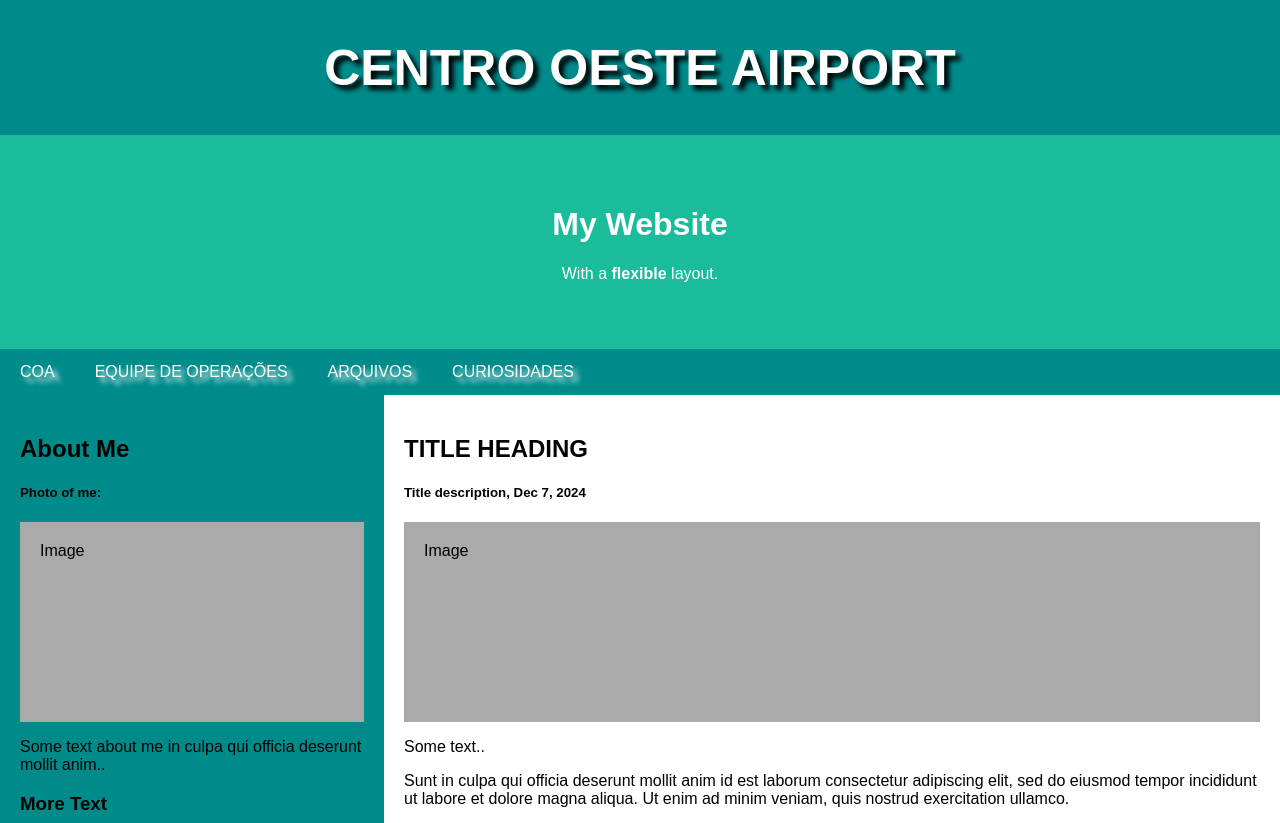
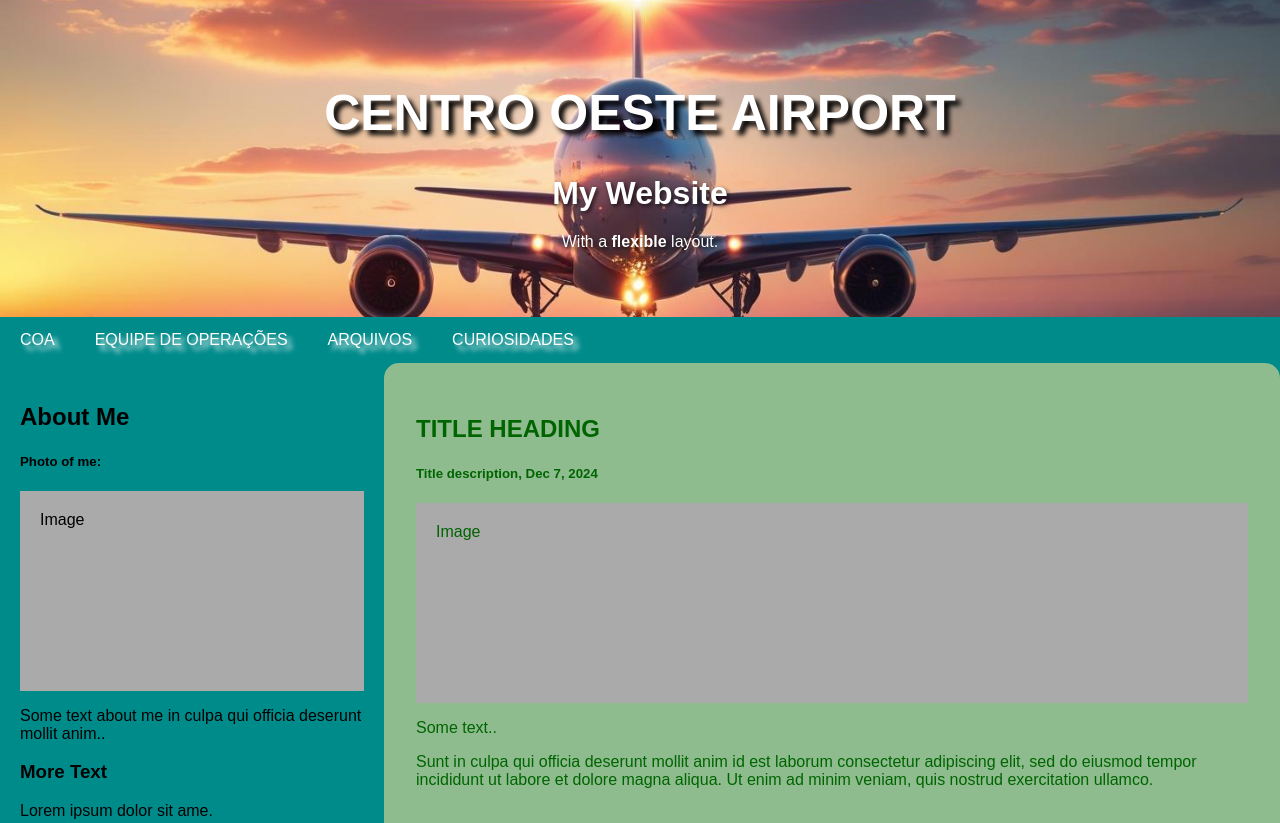
Before and after one commit to Leydson22/Estudos, a plain HTML site: page Tailwind/default.html in a window 1280 px wide. Shown: the top 823 px of the page. Drawn offline with Linux system fonts and the light colour scheme.

Commit message:
modificaçoes no layoute

```diff
--- a/Tailwind/default.html
+++ b/Tailwind/default.html
@@ -21,6 +21,22 @@ body {
   text-align: center;
   background: #1abc9c;
   color: white;
+}
+
+
+.header {
+  padding: 50px; /* Mantém o espaçamento interno do header */
+  text-align: center; /* Centraliza o texto */
+  color: white; /* Cor do texto no header */
+  text-shadow: 2px 2px 4px rgba(0,0,0,0.7); /* Sombra para o texto para melhorar a leitura */
+
+  /* --- PROPRIEDADES DA IMAGEM DE FUNDO --- */
+  background-image: url('Imagens/aeronave.jpg'); /* Define a imagem de fundo */
+  background-size: cover; /* Ajusta a imagem para cobrir todo o header */
+  background-repeat: no-repeat; /* Evita que a imagem se repita */
+  background-position: center; /* Centraliza a imagem no header */
+  background-color: #1abc9c; /* Cor de fallback caso a imagem não carregue ou para um efeito de overlay */
+  /* -------------------------------------- */
 }
 
 /* Style the top navigation bar */
@@ -61,9 +77,18 @@ body {
 /* Main column */
 .main {
   flex: 70%;
-  background-color: white;
+  background-color: darkseagreen;
   padding: 20px;
+  padding: auto;
+  border: 12px solid darkseagreen;
+  display: darkseagreen;
+  border-radius: 15px;
+  color: darkgreen;
+
 }
+
+
+
 
 /* Fake image, just for this example */
 .fakeimg {
@@ -74,9 +99,10 @@ body {
 
 /* Footer */
 .footer {
-  padding: 20px;
+  padding: 2px;
   text-align: center;
-  background: #ddd;
+  background: rgb(21, 22, 22);
+  color: white
 }
 
 /* Responsive layout - when the screen is less than 700px wide, make the two columns stack on top of each other instead of next to each other */
@@ -87,16 +113,16 @@ body {
 }
 </style>
 </head>
-<body>
+<body style="background-color: darkcyan;">
 
-<!-- Note -->
-<div style="background:darkcyan;padding:5px">
-  <h1 style="color: white;   text-align:center; text-shadow: 5px 5px 5px black; font-size: 50px;">CENTRO OESTE AIRPORT</h1>
+<!-- <div style="background:darkcyan;padding:5px"> -->
+
 </div>
 
 <!-- Header -->
 <div class="header">
-  <h1>My Website</h1>
+    <h1 style="color: white;   text-align:center; text-shadow: 5px 5px 5px black; font-size: 50px;">CENTRO OESTE AIRPORT</h1>
+  <h1>My Website </h1>
   <p>With a <b>flexible</b> layout.</p>
 </div>
 
@@ -121,17 +147,20 @@ body {
     <div class="fakeimg" style="height:60px;">Image</div><br>
     <div class="fakeimg" style="height:60px;">Image</div>
   </div>
-  <div class="main">
+  <div class="main" >
     <h2>TITLE HEADING</h2>
     <h5>Title description, Dec 7, 2024</h5>
     <div class="fakeimg" style="height:200px;">Image</div>
     <p>Some text..</p>
     <p>Sunt in culpa qui officia deserunt mollit anim id est laborum consectetur adipiscing elit, sed do eiusmod tempor incididunt ut labore et dolore magna aliqua. Ut enim ad minim veniam, quis nostrud exercitation ullamco.</p>
     <br>
-    <h2>TITLE HEADING</h2>
+        <h2>TITLE HEADING</h2>
     <h5>Title description, Sep 2, 2024</h5>
     <div class="fakeimg" style="height:200px;">Image</div>
     <p>Some text..</p>
+    <p>Sunt in culpa qui officia deserunt mollit anim id est laborum consectetur adipiscing elit, sed do eiusmod tempor incididunt ut labore et dolore magna aliqua. Ut enim ad minim veniam, quis nostrud exercitation ullamco.</p>
+    <p>Sunt in culpa qui officia deserunt mollit anim id est laborum consectetur adipiscing elit, sed do eiusmod tempor incididunt ut labore et dolore magna aliqua. Ut enim ad minim veniam, quis nostrud exercitation ullamco.</p>
+    <p>Sunt in culpa qui officia deserunt mollit anim id est laborum consectetur adipiscing elit, sed do eiusmod tempor incididunt ut labore et dolore magna aliqua. Ut enim ad minim veniam, quis nostrud exercitation ullamco.</p>
     <p>Sunt in culpa qui officia deserunt mollit anim id est laborum consectetur adipiscing elit, sed do eiusmod tempor incididunt ut labore et dolore magna aliqua. Ut enim ad minim veniam, quis nostrud exercitation ullamco.</p>
   </div>
 </div>
```
Also changed, not shown: Tailwind/Imagens/aeronave.jpg (added).
